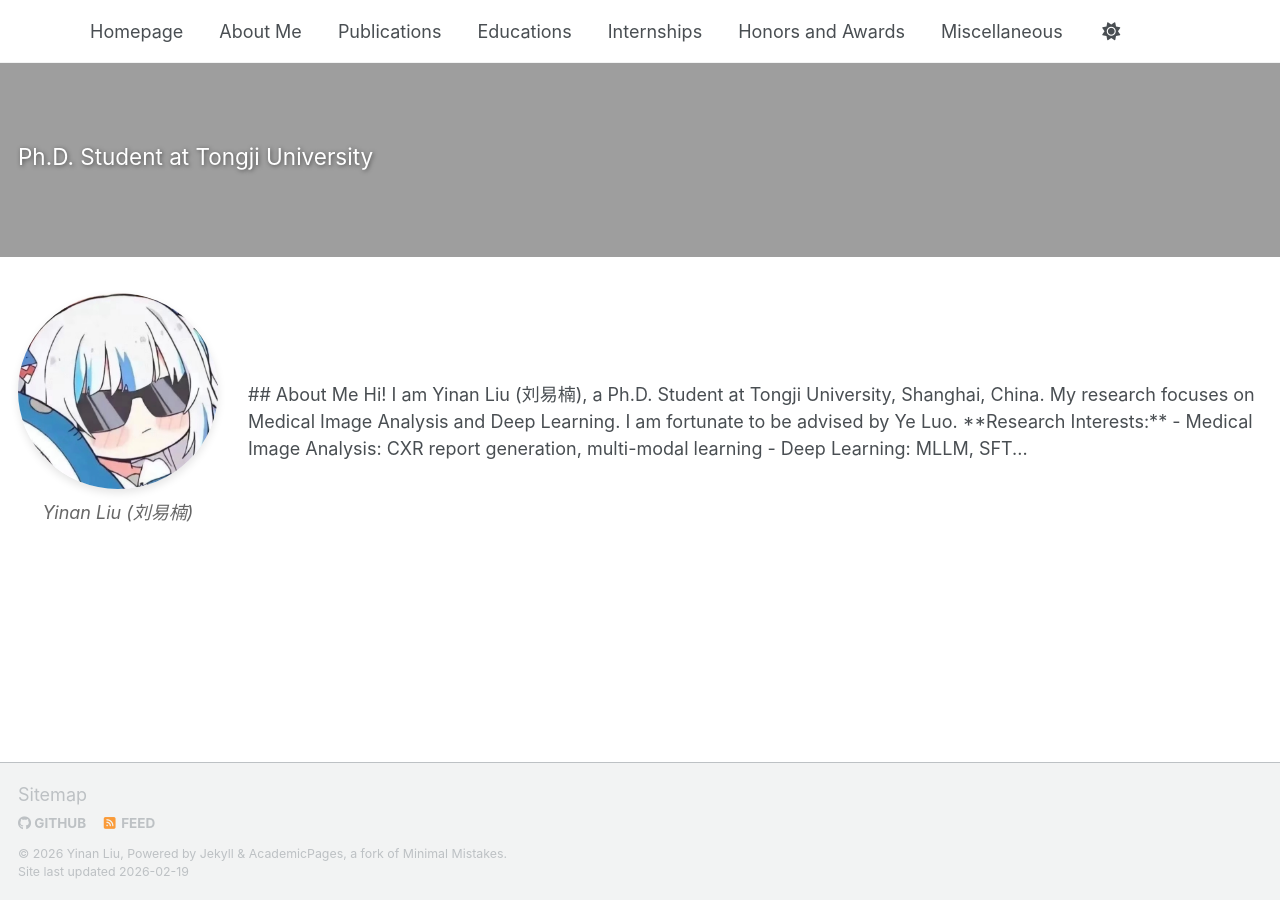
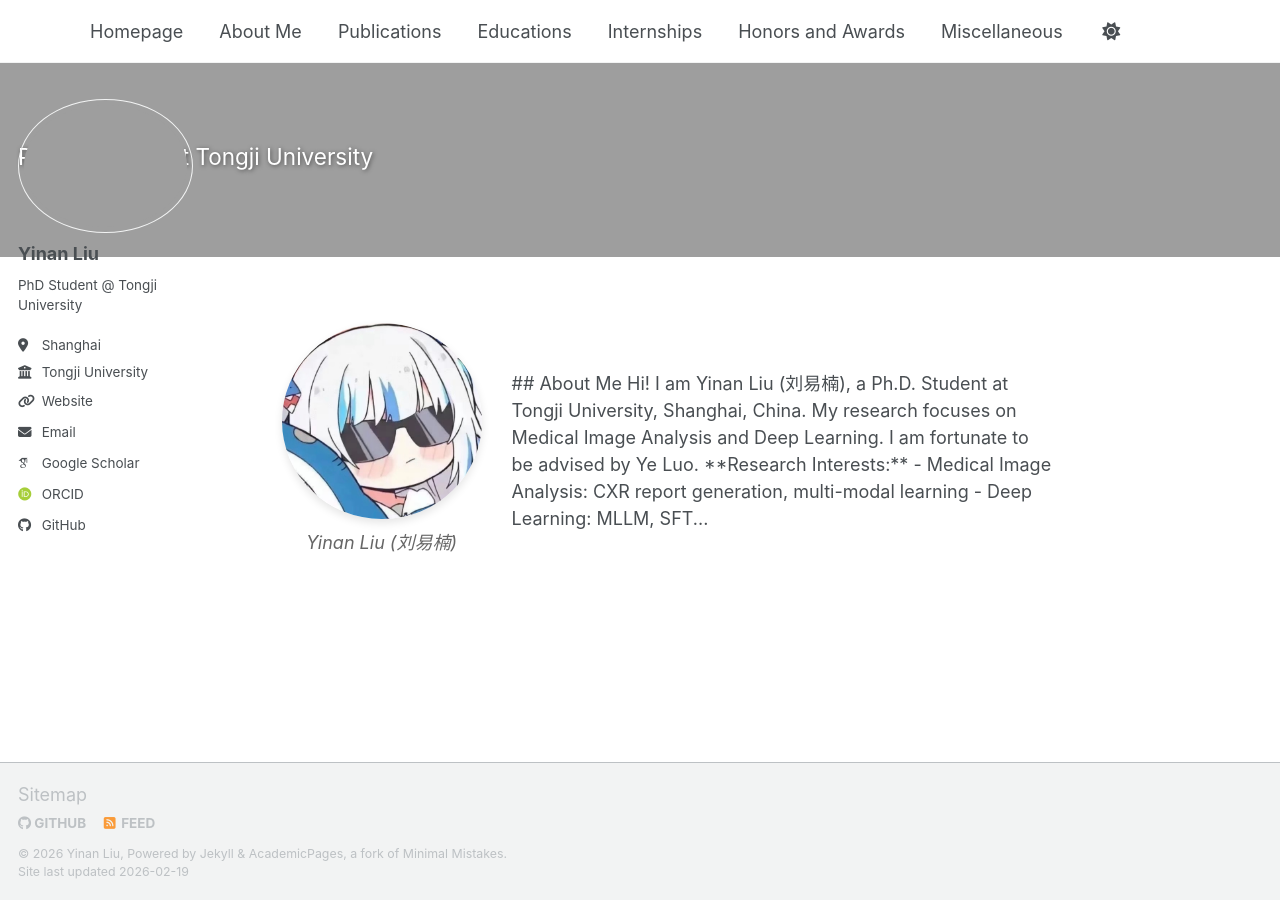
Before and after one commit to yogurt-lyn/yogurt-lyn.github.io, a Jekyll site: the page built from index.md, in a window 1280 px wide. Built offline with Jekyll 4.4.1, drawn with Linux system fonts in a browser that asks for light colours; some web fonts are replaced; a script bundle is joined from its source files by our own code; library files that are not in the unit come from our copies.

```diff
--- a/index.md
+++ b/index.md
@@ -1,9 +1,10 @@
 ---
-layout: splash
+layout: single
 permalink: /
+author_profile: true
 header:
   overlay_color: "#5e616c"
-  overlay_image: assets/images/banner.jpg  # 取消注释，确保有这个图片
+  overlay_image: "assets/images/banner.jpg"
 excerpt: 'Ph.D. Student at Tongji University<br>'
 ---
 
```
